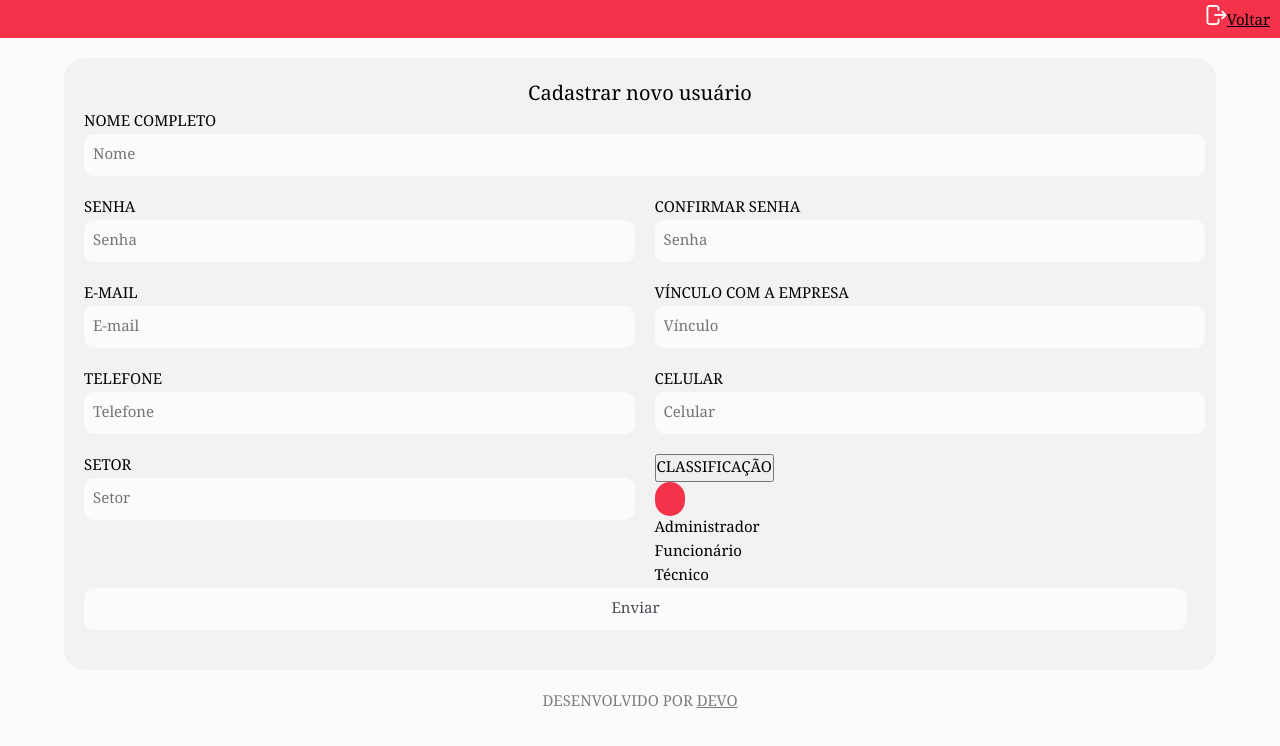
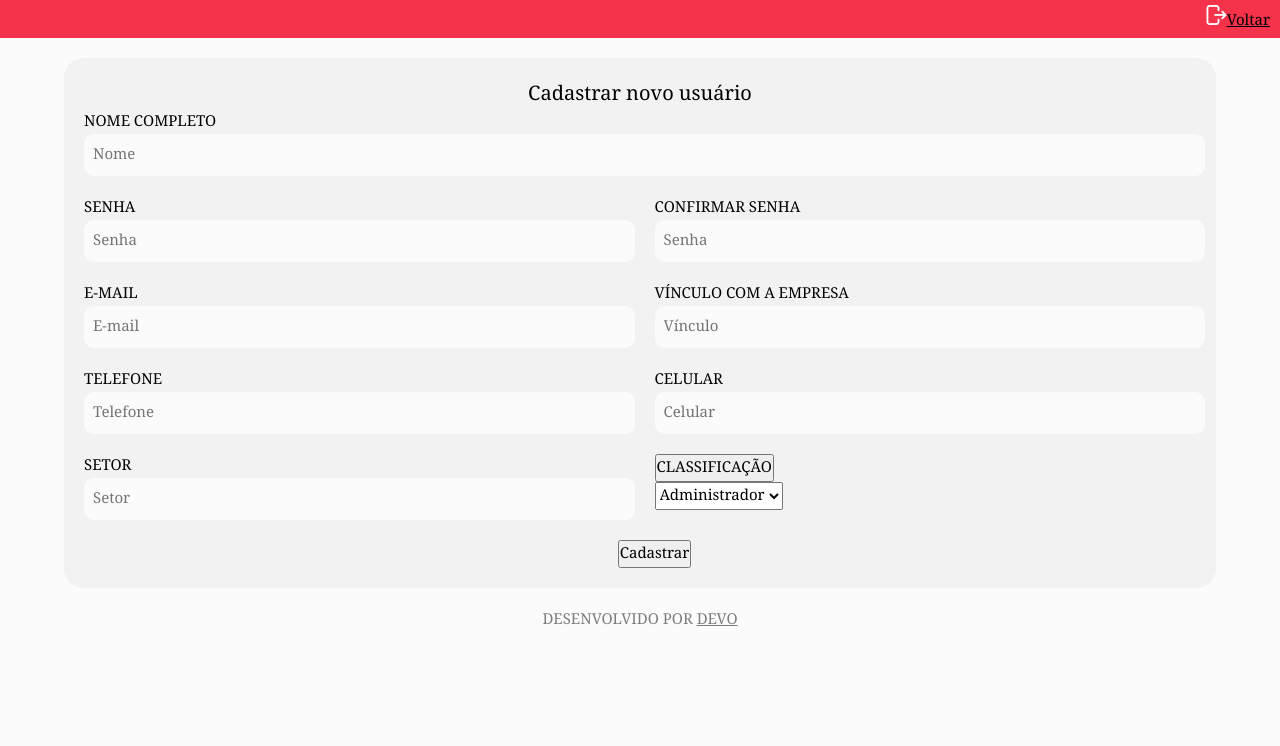
Before and after one commit to equipedevo/API_2_FRONT, a React (Create React App) app in the folder hermez/: page /cadastroUser in a window 1280 px wide. Shown: the top 746 px of the page. Built offline with nearby package versions, Linux system fonts and the light colour scheme.

Commit message:
Continuando a trabalhar no formulário de cadastro de funcionarios

```diff
--- a/hermez/src/pages/CadastroUser.js
+++ b/hermez/src/pages/CadastroUser.js
@@ -3,6 +3,7 @@ import { useState } from 'react';
 import { Link } from 'react-router-dom';
 import Footer from '../components/Footer';
 import sair from '../img/sair.png';
+import './CadastroEmpresa';
 
 export default function CadastroUser() {
     const [senha, setSenha] = useState('');
@@ -13,7 +14,7 @@ export default function CadastroUser() {
     const [telefone, setTelefone] = useState('');
     const [celular, setCelular] = useState('');
     const [setor, setSetor] = useState('');
-    const [classificacao, setClassificacao] = useState('');
+    const [cargo, setCargo] = useState('');
     const [nomeCompleto, setNomeCompleto] = useState('');
     const [cadastroSucesso, setCadastroSucesso] = useState(false);
 
@@ -21,6 +22,41 @@ export default function CadastroUser() {
     function handleEmailChange(event) {
         const email = event.target.value;
         setEmail(email);
+    }
+
+
+    function handleVinculoChange(event) {
+        const vinculo = event.target.value;
+        setVinculo(vinculo);
+    }
+
+
+    function handleTelefoneChange(event) {
+        const telefone = event.target.value;
+        setTelefone(telefone);
+    }
+
+
+    function handleCelularChange(event) {
+        const celular = event.target.value;
+        setCelular(celular);
+    }
+
+
+    function handleSetorChange(event) {
+        const setor = event.target.value;
+        setSetor(setor);
+    }
+
+
+    function handleCargoChange(event) {
+        const cargo = event.target.value;
+        setCargo(cargo);
+    }
+
+    function handleNomeChange(event) {
+        const nome = event.target.value;
+        setNomeCompleto(nome);
     }
 
         function handleSubmit(event) {
@@ -39,15 +75,15 @@ export default function CadastroUser() {
         }
         else {
             setErro('');
-            fetch("https://hermezapi-back.vercel.app/empresa/cadastro?dev=true", {
+            fetch("https:hermezapi-backvercelappfuncionariocadastro", {
                 method:'POST',
                 body: JSON.stringify({
                     nome: nomeCompleto,
                     email: email,
                     celular: celular,
                     senha: senha,
-                    // car_cod: cargo,
-                    // emp_cod: empresa,
+                    cargo: cargo,
+                    // emp_cod: razaoSocial,
                     // funcao: funcao
                 }),
                 headers: {
@@ -91,6 +127,7 @@ export default function CadastroUser() {
                                 id='nomeCompleto'
                                 name='nomeCompleto'
                                 value={nomeCompleto}
+                                onChange={handleNomeChange}
                                 placeholder='Nome'
                                 required
                                 type="text"
@@ -147,6 +184,7 @@ export default function CadastroUser() {
                                 id="vinculo"
                                 name='vinculo'
                                 value={vinculo}
+                                onChange={handleVinculoChange}
                                 placeholder='Vínculo'
                                 required
                                 type="text"
@@ -164,9 +202,10 @@ export default function CadastroUser() {
                                 id="telefone"
                                 name='telefone'
                                 value={telefone}
+                                onChange={handleTelefoneChange}
                                 placeholder='Telefone'
                                 required
-                                type="string"
+                                type="text"
                             />
                         </div>
 
@@ -175,10 +214,11 @@ export default function CadastroUser() {
                             <input
                             id="celular"
                             name='celular'
-                            value={telefone}
+                            value={celular}
+                            onChange={handleCelularChange}
                             placeholder='Celular'
                             required
-                            type="number"
+                            type="text"
                         />
                         </div>
 
@@ -194,6 +234,7 @@ export default function CadastroUser() {
                             id="setor"
                             name='setor'
                             value={setor}
+                            onChange={handleSetorChange}
                             placeholder='Setor'
                             required
                             type="text"
@@ -203,18 +244,23 @@ export default function CadastroUser() {
                         <div class='dropdownUser'>
                             <button onclick="myFunction()" class='dropbtn'>CLASSIFICAÇÃO</button>
                             <div>
-                                <input
+                                <select
                                     class='dropdown-content'
                                     id='dropUser'
                                     name='dropUser'
-                                    value={classificacao}
-                                    placeholder='Classificação'
-                                    required
-                                    type='button'
-                                />
-                                <p>Administrador</p>
+                                    value={cargo}
+                                    onChange={handleCargoChange}
+                                    placeholder='Cargo'
+                                    // required
+                                    // type='button'
+                                >
+                                    <option value='Administrador'>Administrador</option>
+                                    <option value='Funcionario'>Funcionário</option>
+                                    <option value='Tecnico'>Técnico</option>
+                                {/* <p>Administrador</p>
                                 <p>Funcionário</p>
-                                <p>Técnico</p>
+                                <p>Técnico</p> */}
+                                </select>
                             </div>
                         </div>
 
@@ -223,17 +269,17 @@ export default function CadastroUser() {
                     </div>
 
 
-
-
-                    <div className='divEnviarCadastroUser'>
-                        <input
+                    <div className='divBotaoEnviar'>
+                        <button
                             id="cadastrandoUser"
-                            value='Enviar'
+                            placeholder='Enviar'
                             type='submit'
-                        />
+                        >
+                            Cadastrar</button>
                     </div>
 
                     {erroSenha && <p className="erro">{erroSenha}</p>}
+
                 </form>
 
 
--- a/hermez/src/pages/css/CadastroUser.css
+++ b/hermez/src/pages/css/CadastroUser.css
@@ -66,6 +66,7 @@
     width: auto;
 }
 
-.divEnviarCadastroUser{
-    display: flex;
+.divBotaoEnviar{
+    display: center;
+    padding-left: 48%;
 }
```
